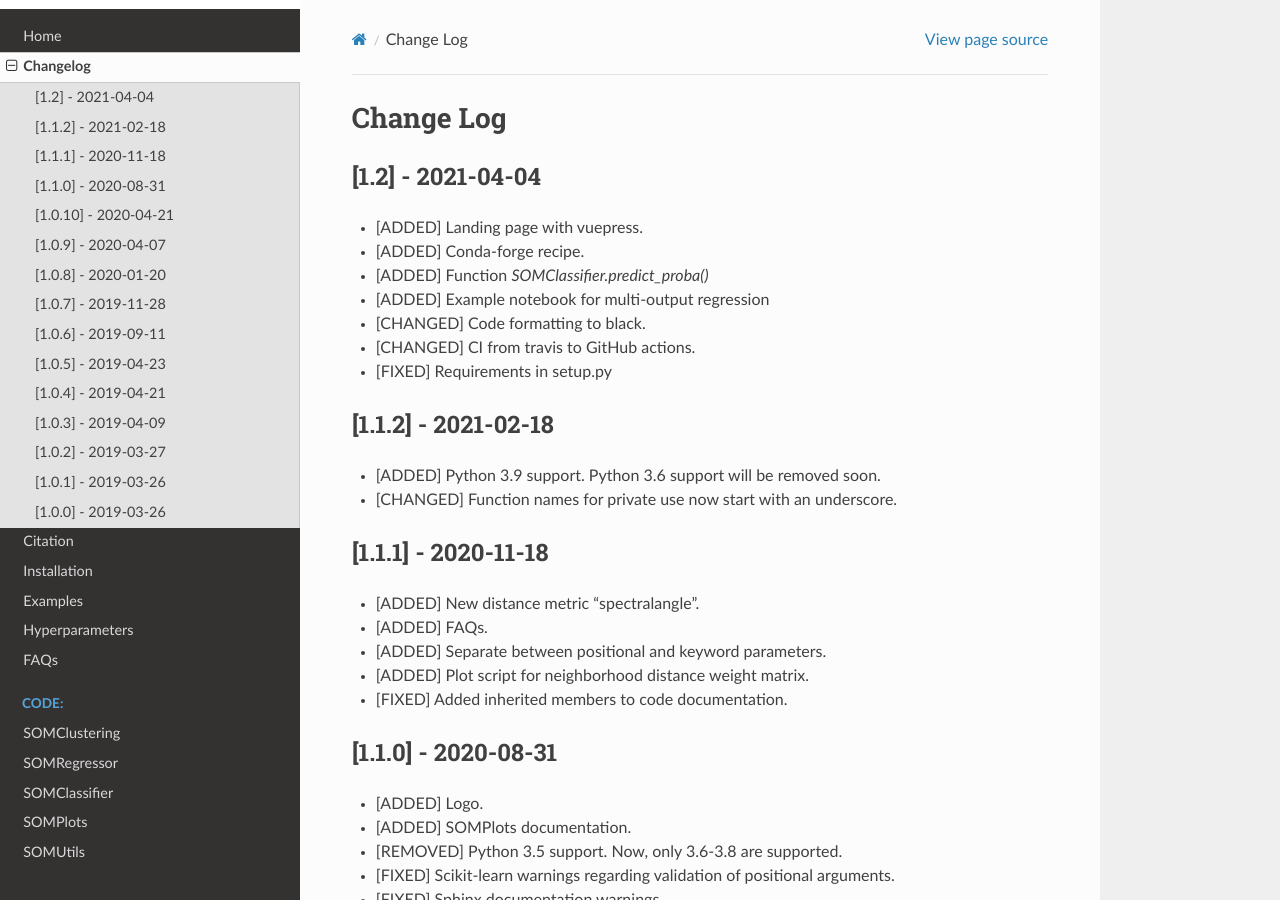
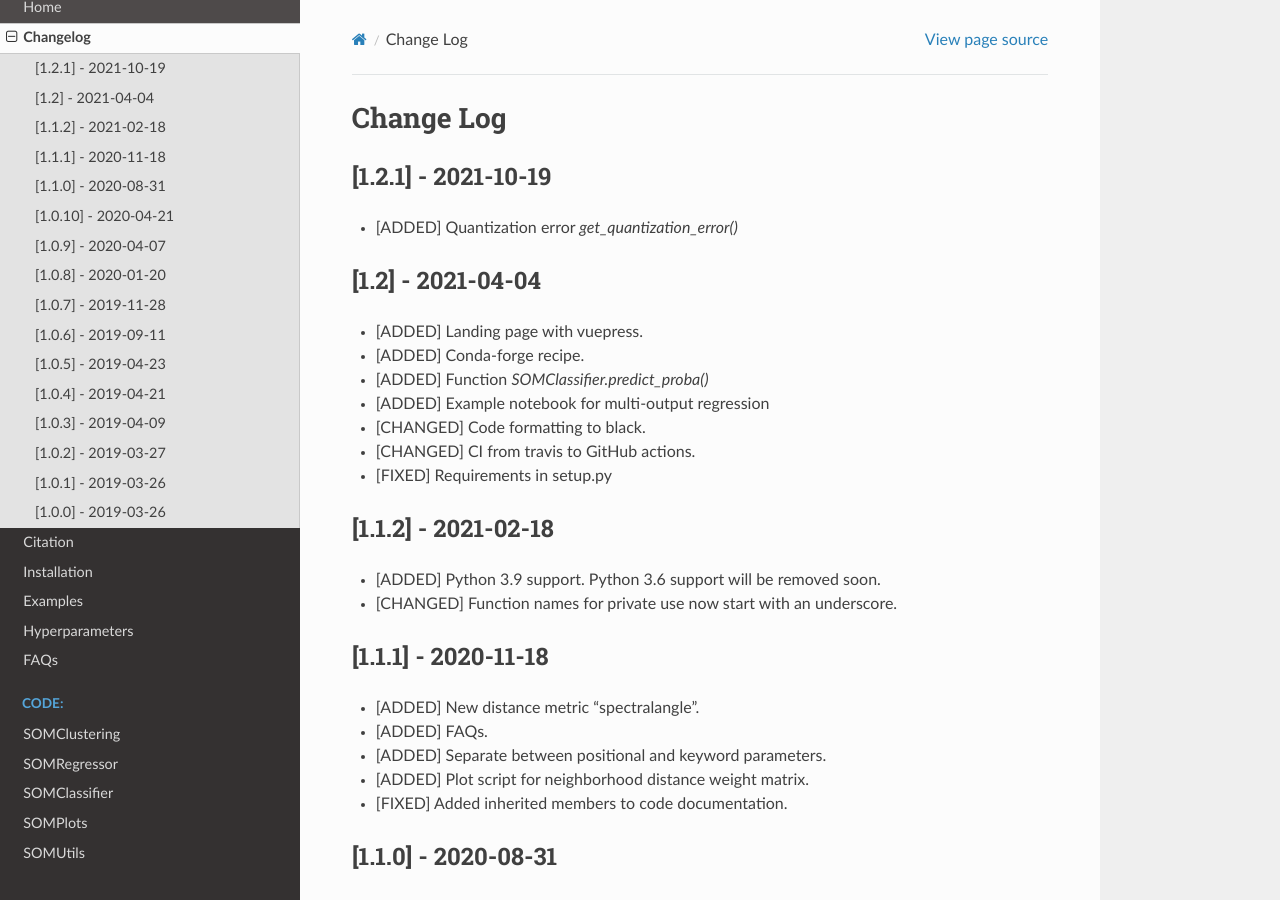
Before and after one commit to felixriese/susi, a Sphinx documentation site: the page built from docs/changelog.rst, in a window 1280 px wide and 900 px high. Built offline with Sphinx 7.4.7 and the Read the Docs theme 2.0.0, drawn with Linux system fonts in a browser that asks for light colours; formulas are drawn with MathJax 3.

Commit message:
Prepare for 1.2.1

```diff
--- a/CHANGELOG.rst
+++ b/CHANGELOG.rst
@@ -1,5 +1,9 @@
 Change Log
 ==========
+
+[1.2.1] - 2021-10-19
+--------------------
+- [ADDED] Quantization error `get_quantization_error()`
 
 [1.2] - 2021-04-04
 ------------------
--- a/docs/conf.py
+++ b/docs/conf.py
@@ -27,7 +27,7 @@ author = "Felix M. Riese"
 # The short X.Y version
 version = ""
 # The full version, including alpha/beta/rc tags
-release = "1.2"
+release = "1.2.1"
 
 
 # -- General configuration ---------------------------------------------------
--- a/meta.yaml
+++ b/meta.yaml
@@ -1,5 +1,5 @@
 {% set name = "susi" %}
-{% set version = "1.2" %}
+{% set version = "1.2.1" %}
 
 
 package:
--- a/setup.py
+++ b/setup.py
@@ -14,7 +14,7 @@ long_description = "\n\n".join((readme, changelog))
 
 setuptools.setup(
     name="susi",
-    version="1.2",
+    version="1.2.1",
     author="Felix M. Riese",
     author_email="github@felixriese.de",
     description=(
--- a/susi/__init__.py
+++ b/susi/__init__.py
@@ -4,7 +4,7 @@ Python package for unsupervised, supervised and semi-supervised
 self-organizing maps (SOM).
 
 """
-__version__ = "1.2"
+__version__ = "1.2.1"
 
 from .SOMClassifier import SOMClassifier
 from .SOMClustering import SOMClustering
```
Also changed, not shown: 1 other file.
